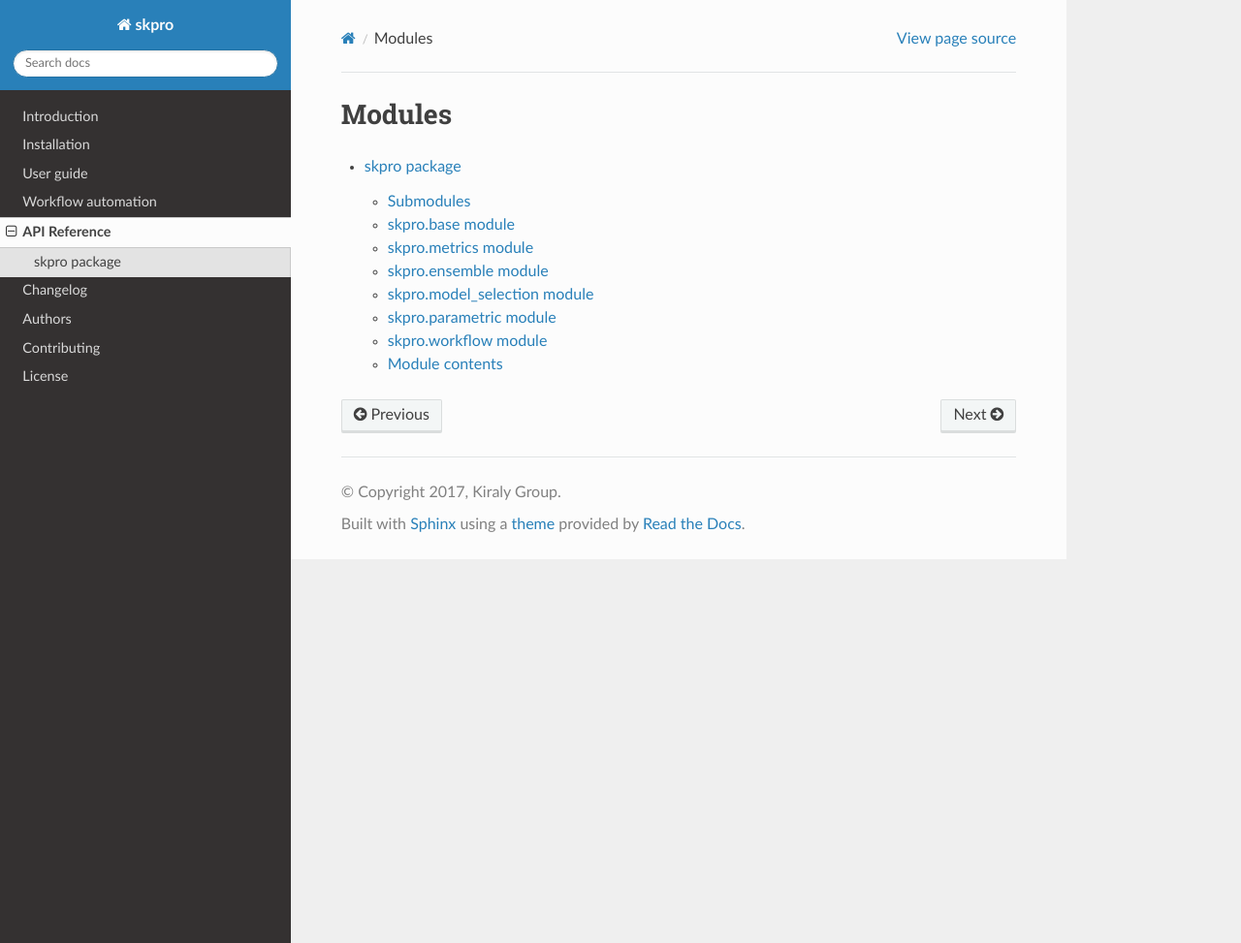
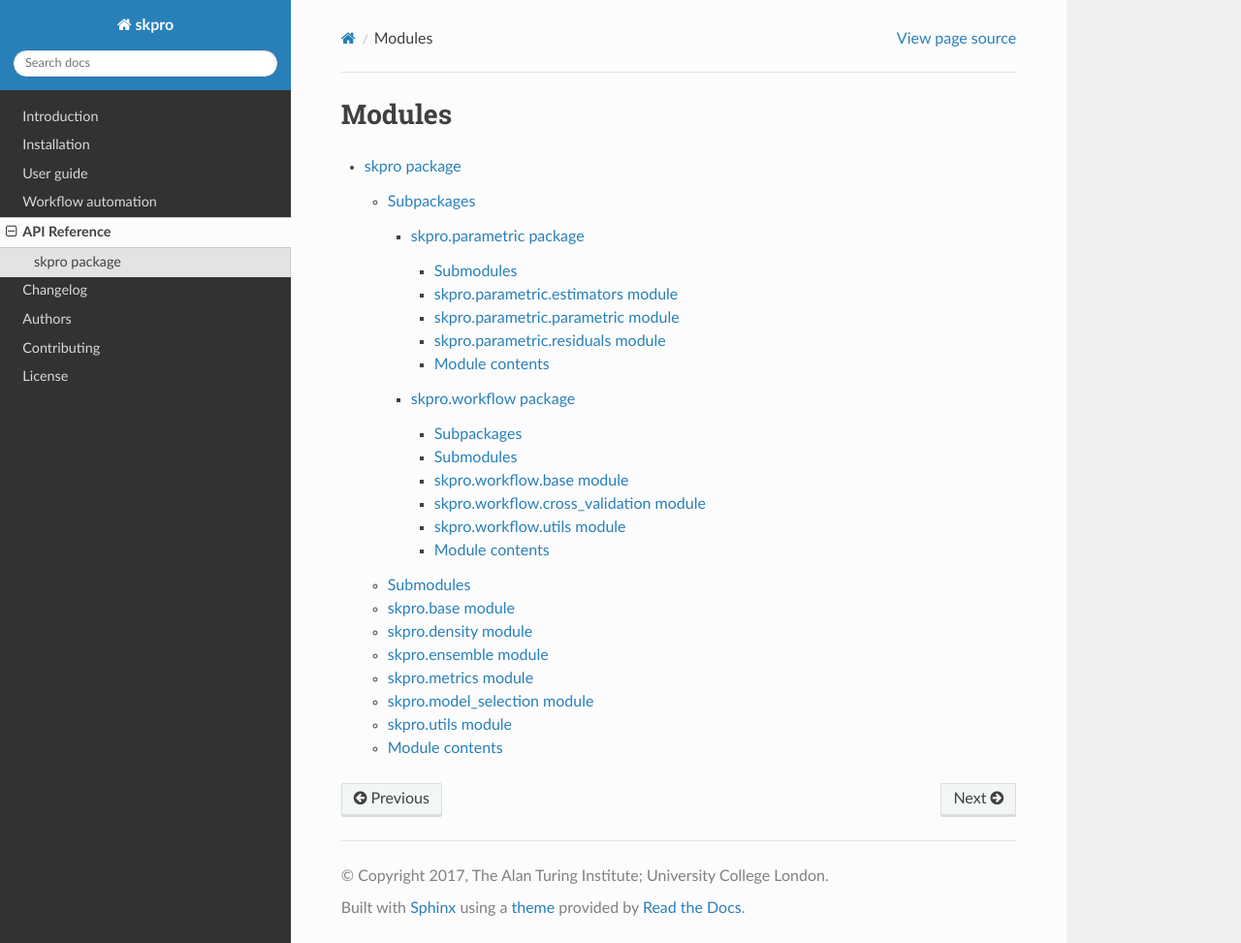
Before and after one commit to sktime/skpro, a Sphinx documentation site: the page built from docs/api/modules.rst, in a window 1280 px wide and 973 px high. Shown: the whole window at 97% size. Built offline with Sphinx 7.4.7 and the Read the Docs theme 2.0.0, drawn with Linux system fonts in a browser that asks for light colours; formulas are drawn with MathJax 3; pages that are not in the unit, such as notebooks, are missing from menus; the version number could not be read and is left out.

```diff
--- a/docs/conf.py
+++ b/docs/conf.py
@@ -61,16 +61,16 @@ master_doc = 'index'
 
 # General information about the project.
 project = u'skpro'
-copyright = u'2017, Kiraly Group'
+copyright = u'2017, The Alan Turing Institute; University College London'
 
 # The version info for the project you're documenting, acts as replacement for
 # |version| and |release|, also used in various other places throughout the
 # built documents.
 #
 # The short X.Y version.
-version = ''  # Is set by calling `setup.py docs`
+version = '1.0'  # Is set by calling `setup.py docs`
 # The full version, including alpha/beta/rc tags.
-release = ''  # Is set by calling `setup.py docs`
+release = '1.0b'  # Is set by calling `setup.py docs`
 
 # The language for content autogenerated by Sphinx. Refer to documentation
 # for a list of supported languages.
```
Also changed, not shown: docs/api/skpro.pymc.rst (deleted, +0 -30 lines), docs/api/skpro.rst (+27 -13 lines), 1 other file.
